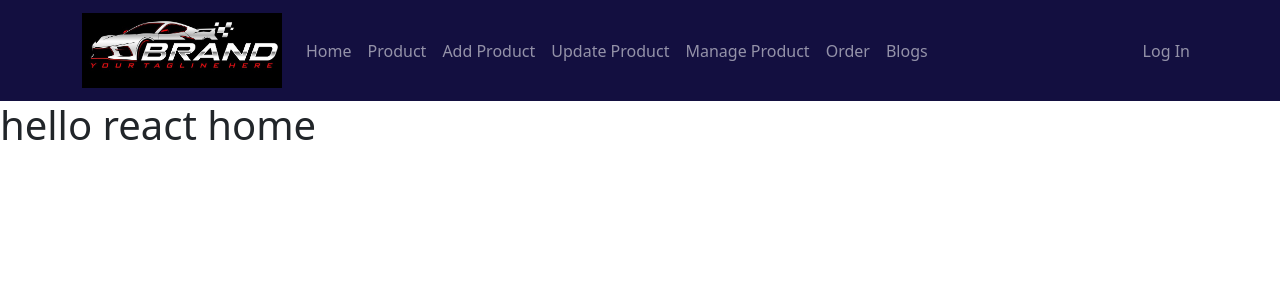
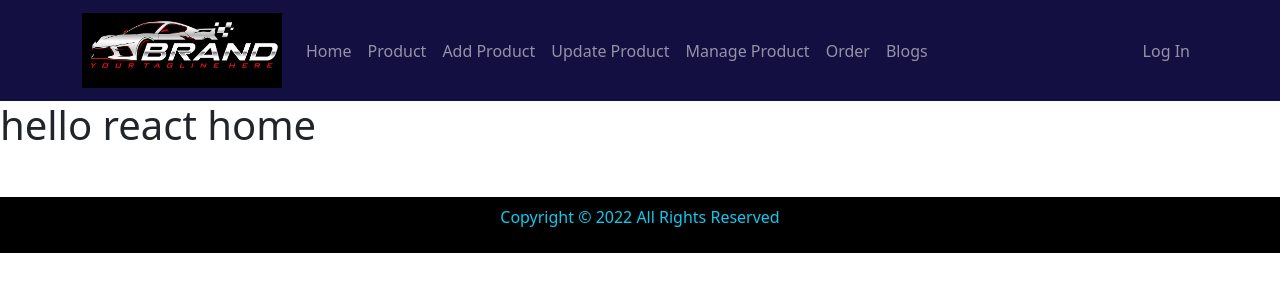
Before and after one commit to jonikumardas/jon-inventory-assignment, a React (Create React App) app: page / in a window 1280 px wide. Shown: the top 300 px of the page. Built offline with nearby package versions, Linux system fonts and the light colour scheme; no server answers.

Commit message:
added footer

```diff
--- a/src/App.js
+++ b/src/App.js
@@ -5,6 +5,7 @@ import 'bootstrap/dist/css/bootstrap.min.css';
 import Slider from './Components/Header/Navber/Slider/Slider';
 import Product from './Components/Product/Product';
 import Order from './Components/Order/Order';
+import Fotter from './Components/Fotter/Fotter';
 
 function App() {
   return (
@@ -24,6 +25,7 @@ function App() {
         <Route path='/registation' element={<h1>hello react home 7</h1>}></Route>
         <Route path='*' element={<h1>hello react home 8</h1>}></Route>
       </Routes>
+      <Fotter></Fotter>
 
     </div>
   );
```
